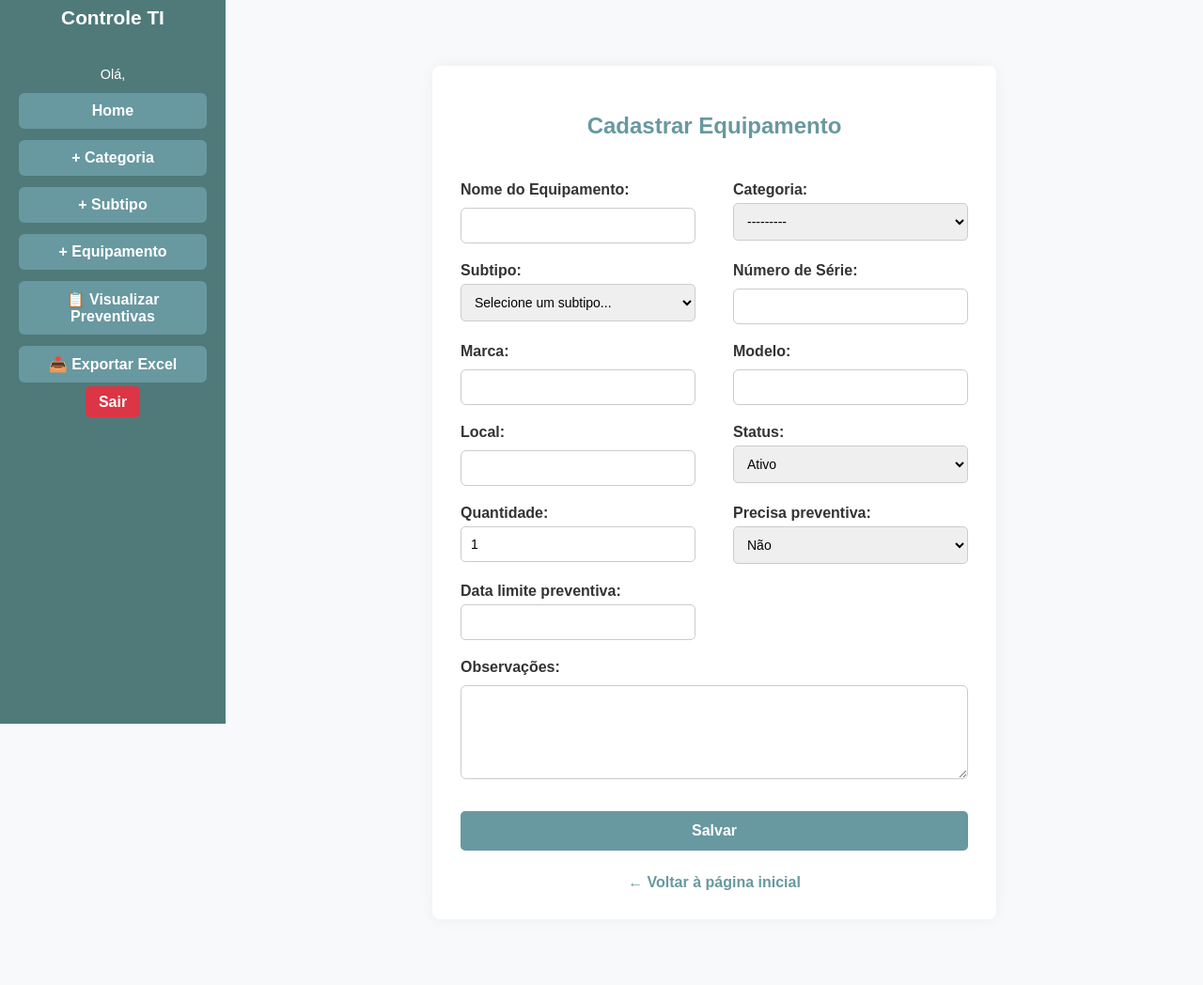
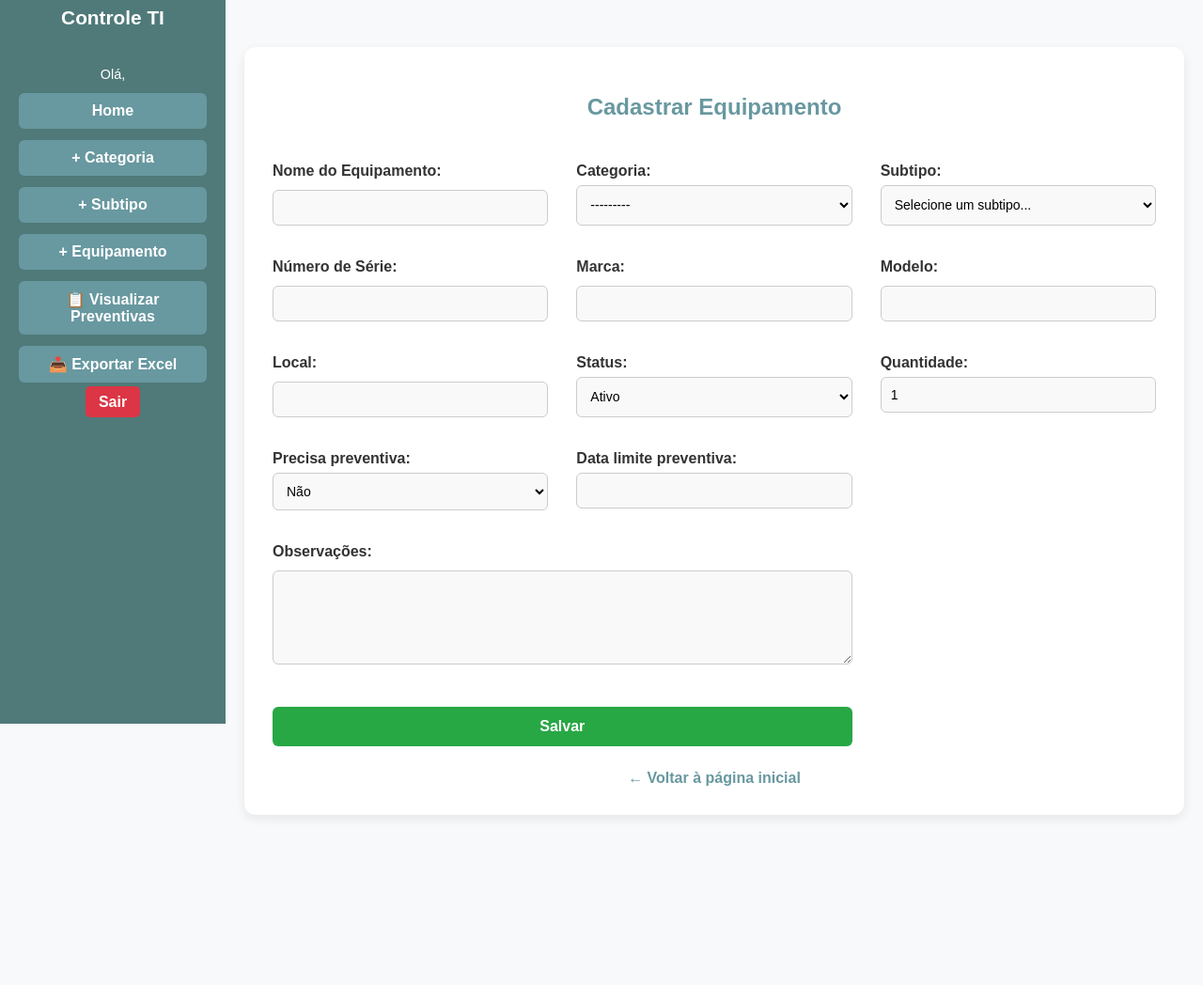
Before and after one commit to kcardososilva/controle-ti, a Django app: page /cadastrar-equipamento/ in a window 1280 px wide. Shown: the part 30-1078 px from the top of the page at 94% size. After the commit the page ends 899 px from the top, so only its background shows below. Run offline with Django 5.2, Linux system fonts and the light colour scheme; data comes from the database, SQL or seed files in the repository.

Commit message:
Correção de formulário de cadastro

```diff
--- a/controle/ProjetoEstoque/templates/front/cadastrar_equipamento.html
+++ b/controle/ProjetoEstoque/templates/front/cadastrar_equipamento.html
@@ -3,10 +3,70 @@
 
 
 {% block content %}
+<style>
+  .container-formCadastro {
+  max-width: 1000px;
+  margin: 30px auto;
+  background: #fff;
+  padding: 30px;
+  border-radius: 12px;
+  box-shadow: 0 4px 12px rgba(0, 0, 0, 0.08);
+}
 
+.form-grid {
+  display: grid;
+  grid-template-columns: repeat(auto-fit, minmax(280px, 1fr));
+  gap: 20px 30px;
+}
+
+.form-group {
+  display: flex;
+  flex-direction: column;
+}
+
+.form-group label {
+  font-weight: 600;
+  margin-bottom: 6px;
+}
+
+input, select, textarea {
+  padding: 10px;
+  font-size: 14px;
+  border-radius: 6px;
+  border: 1px solid #ccc;
+  background: #f9f9f9;
+  width: 100%;
+}
+
+.full-width {
+  grid-column: span 2;
+}
+
+#submit-form {
+  background-color: #28a745;
+  color: white;
+  padding: 12px;
+  font-weight: bold;
+  font-size: 16px;
+  border: none;
+  border-radius: 6px;
+  cursor: pointer;
+}
+
+#submit-form:hover {
+  background-color: #218838;
+}
+
+@media (max-width: 700px) {
+  .full-width {
+    grid-column: span 1;
+  }
+}
+
+</style>
 <div class="container-formCadastro">
   <h2>Cadastrar Equipamento</h2>
-  <form method="post">
+  <form method="post" class="form-grid">
   {% csrf_token %}
 
   <div class="form-group">
@@ -74,8 +134,11 @@
     {{ form.observacoes }}
   </div>
 
+  <div class="form-group full-width">
     <button type="submit" id="submit-form">Salvar</button>
+  </div>
 </form>
+
   <a class="back-link" href="{% url 'home' %}">← Voltar à página inicial</a>
 </div>
 <script>
```
Lines whose indentation alone changed are shown as unchanged.
